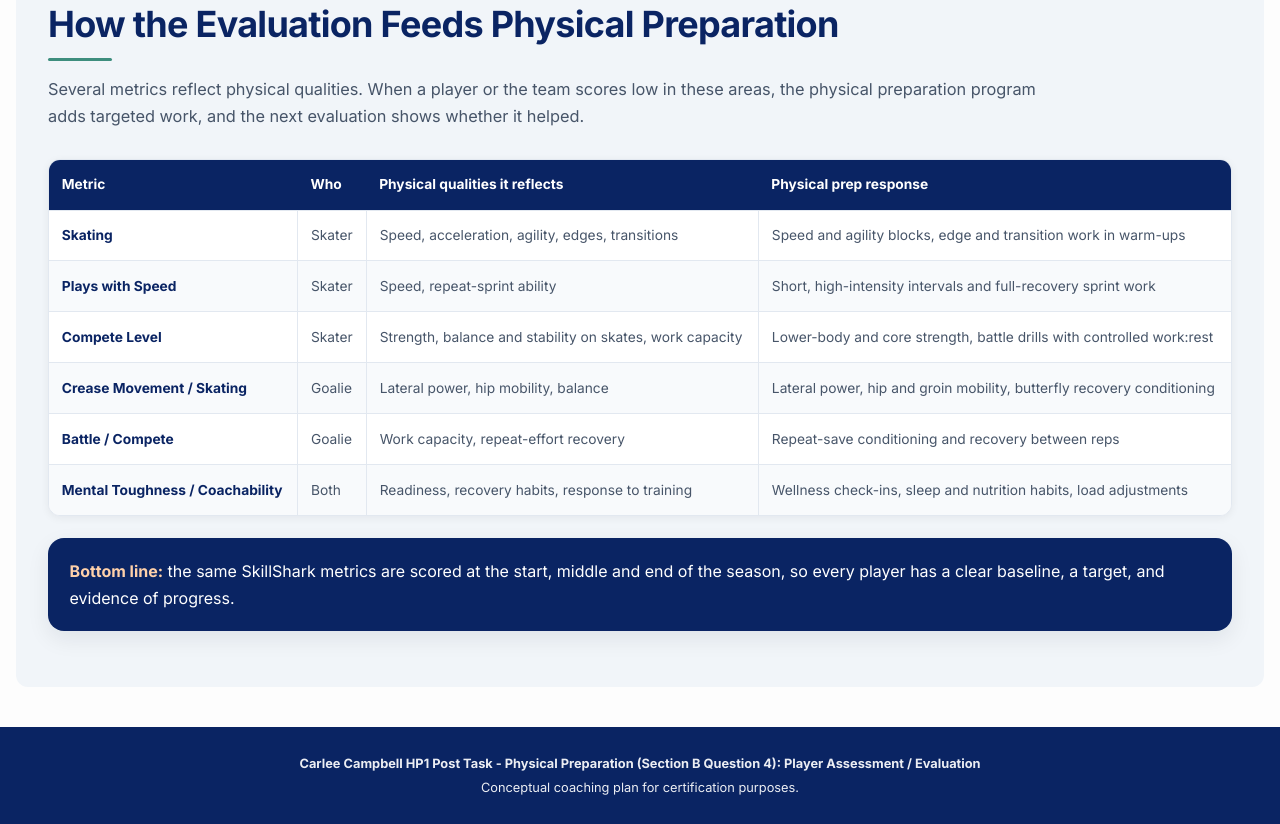
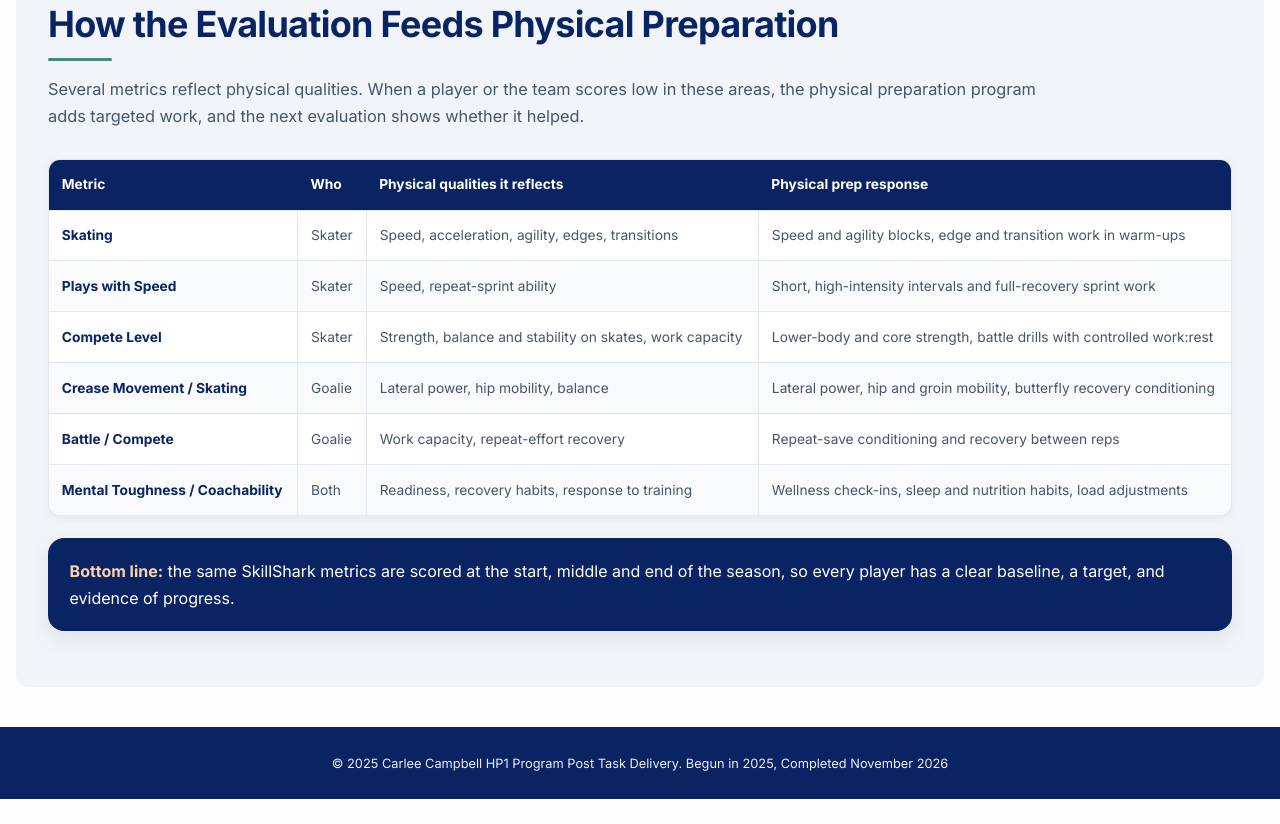
Before and after one commit to ccampbell1988/Player-Assessment-Sheet, a plain HTML site: page index.html in a window 1280 px wide. Shown: the part 6931-7755 px from the top of the page. After the commit the page ends 7730 px from the top, so only its background shows below. Drawn offline with Linux system fonts and the light colour scheme.

Commit message:
Update footer
Co-Authored-By: Claude Opus 5.5 <noreply@anthropic.com>

```diff
--- a/index.html
+++ b/index.html
@@ -293,7 +293,9 @@
 </div>
 </section>
 </main>
-<footer><div class="footer-inner"><p><strong>Carlee Campbell HP1 Post Task - Physical Preparation (Section B Question 4): Player Assessment / Evaluation</strong></p><p>Conceptual coaching plan for certification purposes.</p></div></footer>
+<footer>
+        <div class="footer-inner"><p>&copy; 2025 Carlee Campbell HP1 Program Post Task Delivery. Begun in 2025, Completed November 2026</p></div>
+    </footer>
 </div>
 <script>
   const navLinks = [...document.querySelectorAll('.site-nav a')];
```
